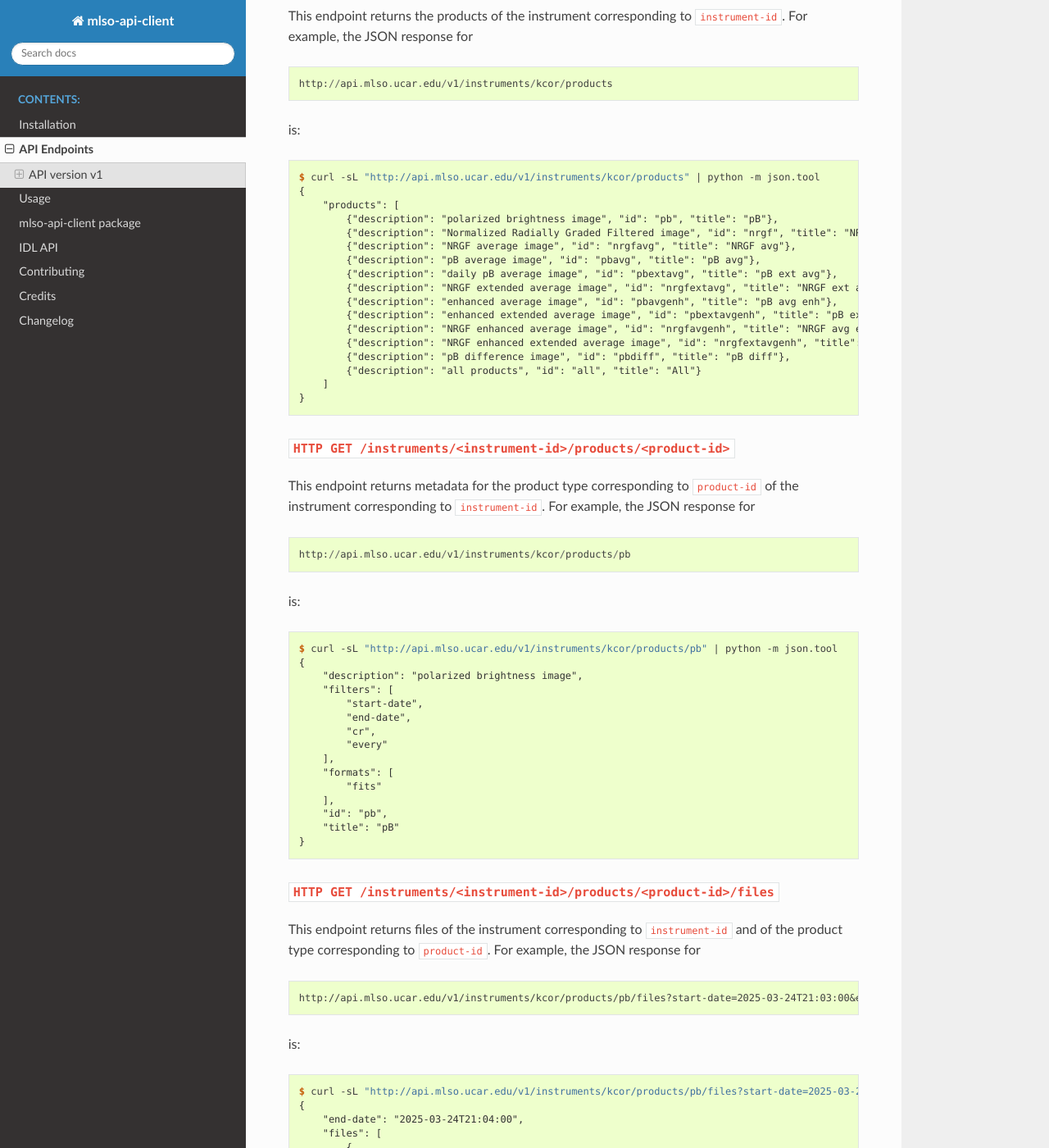
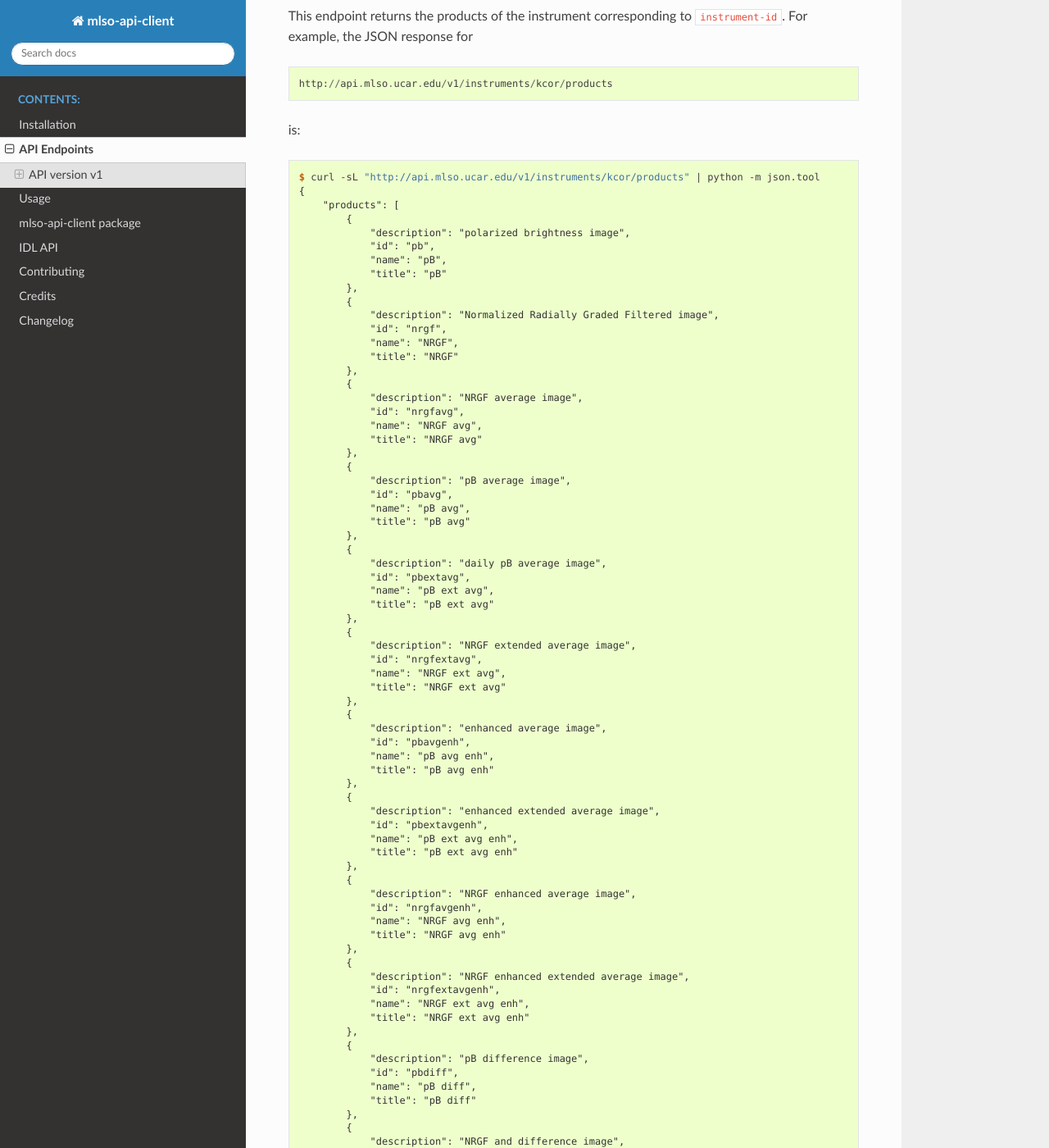
Before and after one commit to NCAR/mlso-api-client, a Sphinx documentation site: the page built from docs/endpoints.md, in a window 1280 px wide and 1400 px high, scrolled down 1822 px. Shown: the whole window at 82% size. Built offline with Sphinx 7.4.7 and the Read the Docs theme 3.1.0, drawn with Linux system fonts in a browser that asks for light colours; the version number is read from the project's files by our own code; some of the changed text lies outside the part shown.

Commit message:
Update endpoints docs

````diff
--- a/docs/endpoints.md
+++ b/docs/endpoints.md
@@ -99,18 +99,84 @@
 $ curl -sL "http://api.mlso.ucar.edu/v1/instruments/kcor/products" | python -m json.tool
 {
     "products": [
-        {"description": "polarized brightness image", "id": "pb", "title": "pB"},
-        {"description": "Normalized Radially Graded Filtered image", "id": "nrgf", "title": "NRGF"},
-        {"description": "NRGF average image", "id": "nrgfavg", "title": "NRGF avg"},
-        {"description": "pB average image", "id": "pbavg", "title": "pB avg"},
-        {"description": "daily pB average image", "id": "pbextavg", "title": "pB ext avg"},
-        {"description": "NRGF extended average image", "id": "nrgfextavg", "title": "NRGF ext avg"},
-        {"description": "enhanced average image", "id": "pbavgenh", "title": "pB avg enh"},
-        {"description": "enhanced extended average image", "id": "pbextavgenh", "title": "pB ext avg enh"},
-        {"description": "NRGF enhanced average image", "id": "nrgfavgenh", "title": "NRGF avg enh"},
-        {"description": "NRGF enhanced extended average image", "id": "nrgfextavgenh", "title": "NRGF ext avg enh"},
-        {"description": "pB difference image", "id": "pbdiff", "title": "pB diff"},
-        {"description": "all products", "id": "all", "title": "All"}
+        {
+            "description": "polarized brightness image",
+            "id": "pb",
+            "name": "pB",
+            "title": "pB"
+        },
+        {
+            "description": "Normalized Radially Graded Filtered image",
+            "id": "nrgf",
+            "name": "NRGF",
+            "title": "NRGF"
+        },
+        {
+            "description": "NRGF average image",
+            "id": "nrgfavg",
+            "name": "NRGF avg",
+            "title": "NRGF avg"
+        },
+        {
+            "description": "pB average image",
+            "id": "pbavg",
+            "name": "pB avg",
+            "title": "pB avg"
+        },
+        {
+            "description": "daily pB average image",
+            "id": "pbextavg",
+            "name": "pB ext avg",
+            "title": "pB ext avg"
+        },
+        {
+            "description": "NRGF extended average image",
+            "id": "nrgfextavg",
+            "name": "NRGF ext avg",
+            "title": "NRGF ext avg"
+        },
+        {
+            "description": "enhanced average image",
+            "id": "pbavgenh",
+            "name": "pB avg enh",
+            "title": "pB avg enh"
+        },
+        {
+            "description": "enhanced extended average image",
+            "id": "pbextavgenh",
+            "name": "pB ext avg enh",
+            "title": "pB ext avg enh"
+        },
+        {
+            "description": "NRGF enhanced average image",
+            "id": "nrgfavgenh",
+            "name": "NRGF avg enh",
+            "title": "NRGF avg enh"
+        },
+        {
+            "description": "NRGF enhanced extended average image",
+            "id": "nrgfextavgenh",
+            "name": "NRGF ext avg enh",
+            "title": "NRGF ext avg enh"
+        },
+        {
+            "description": "pB difference image",
+            "id": "pbdiff",
+            "name": "pB diff",
+            "title": "pB diff"
+        },
+        {
+            "description": "NRGF and difference image",
+            "id": "nrgf+diff",
+            "name": "NRGF + pB diff",
+            "title": "NRGF + pB diff"
+        },
+        {
+            "description": "all products",
+            "id": "all",
+            "name": "All",
+            "title": "All"
+        }
     ]
 }
 ```
@@ -136,12 +202,15 @@
         "start-date",
         "end-date",
         "cr",
-        "every"
+        "every",
+        "event"
     ],
     "formats": [
-        "fits"
+        "fits",
+        "quicklook"
     ],
     "id": "pb",
+    "name": "pB",
     "title": "pB"
 }
 ```
@@ -280,21 +349,30 @@
 is:
 
 ``` console
-$ curl -s "http://api.mlso.ucar.edu/v1/datasets" | python -m json.tool
+$ curl -sL "http://api.mlso.ucar.edu/v1/datasets" | python -m json.tool
 [
     "events"
 ]
 ```
 
 The names listed are the "dataset IDs" that are used in other endpoints to
-identify instruments. Data from more datasets will be made available in the
+identify datasets. Data from more datasets will be made available in the
 future. In the MLSO API, datasets contain products which contain data.
 
 
 ### `HTTP GET /datasets/<dataset-id>`
 
+This endpoint provides more information about the dataset corresponding to
+`dataset-id`. For example, the JSON response for
+
+```
+http://api.mlso.ucar.edu/v1/datasets/events
+```
+
+is:
+
 ``` console
-$ curl -s "http://api.mlso.ucar.edu/v1/datasets/events" | python -m json.tool
+$ curl -sL "http://api.mlso.ucar.edu/v1/datasets/events" | python -m json.tool
 {
     "dates": {
         "end-date": "2026-10-02T00:00:00",
@@ -308,8 +386,17 @@
 
 ### `HTTP GET /datasets/<dataset-id>/products`
 
+This endpoint returns the products of the dataset corresponding to
+`dataset-id`. For example, the JSON response for
+
+```
+http://api.mlso.ucar.edu/v1/datasets/events/products
+```
+
+is:
+
 ``` console
-$ curl -s "http://api.mlso.ucar.edu/v1/datasets/events/products" | python -m json.tool
+$ curl -sL "http://api.mlso.ucar.edu/v1/datasets/events/products" | python -m json.tool
 {
     "products": [
         {
@@ -348,8 +435,18 @@
 
 ### `HTTP GET /datasets/<dataset-id>/products/<product-id>`
 
+This endpoint returns metadata for the product type corresponding to
+`product-id` of the dataset corresponding to `dataset-id`. For example,
+the JSON response for
+
+```
+http://api.mlso.ucar.edu/v1/datasets/events/products/cme
+```
+
+is:
+
 ``` console
-$ curl -s "http://api.mlso.ucar.edu/v1/datasets/events/products/cme" | python -m json.tool
+$ curl -sL "http://api.mlso.ucar.edu/v1/datasets/events/products/cme" | python -m json.tool
 {
     "description": "coronal mass ejections (CMEs)",
     "filters": [
@@ -367,8 +464,18 @@
 
 ### `HTTP GET /datasets/<dataset-id>/products/<product-id>/data`
 
+This endpoint returns data for the dataset corresponding to `dataset-id`
+and of the product type corresponding to `product-id`. For example, the JSON
+response for
+
+```
+http://api.mlso.ucar.edu/v1/datasets/events/products/cme/data?start-date=2026-04-01&end-date=2026-04-03
+```
+
+is:
+
 ``` console
-$ curl -s "http://api.mlso.ucar.edu/v1/datasets/events/products/cme/data?start-date=2026-04-01&end-date=2026-04-03" | python -m json.tool
+$ curl -sL "http://api.mlso.ucar.edu/v1/datasets/events/products/cme/data?start-date=2026-04-01&end-date=2026-04-03" | python -m json.tool
 {
     "dataset": "events",
     "end-date": "2026-04-03",
````
Also changed, not shown: other parts of docs/endpoints.md (+18 -3 lines).
